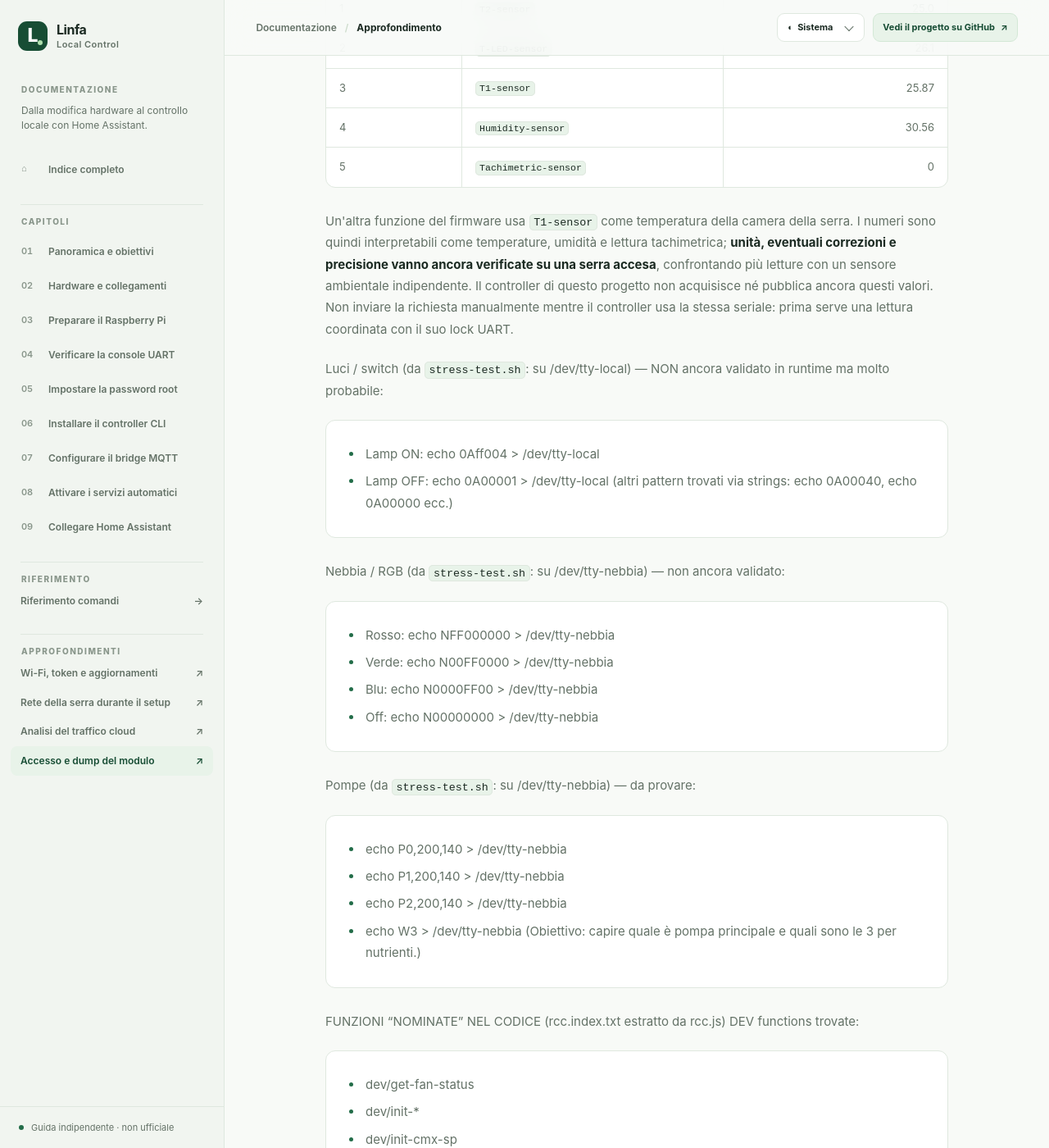
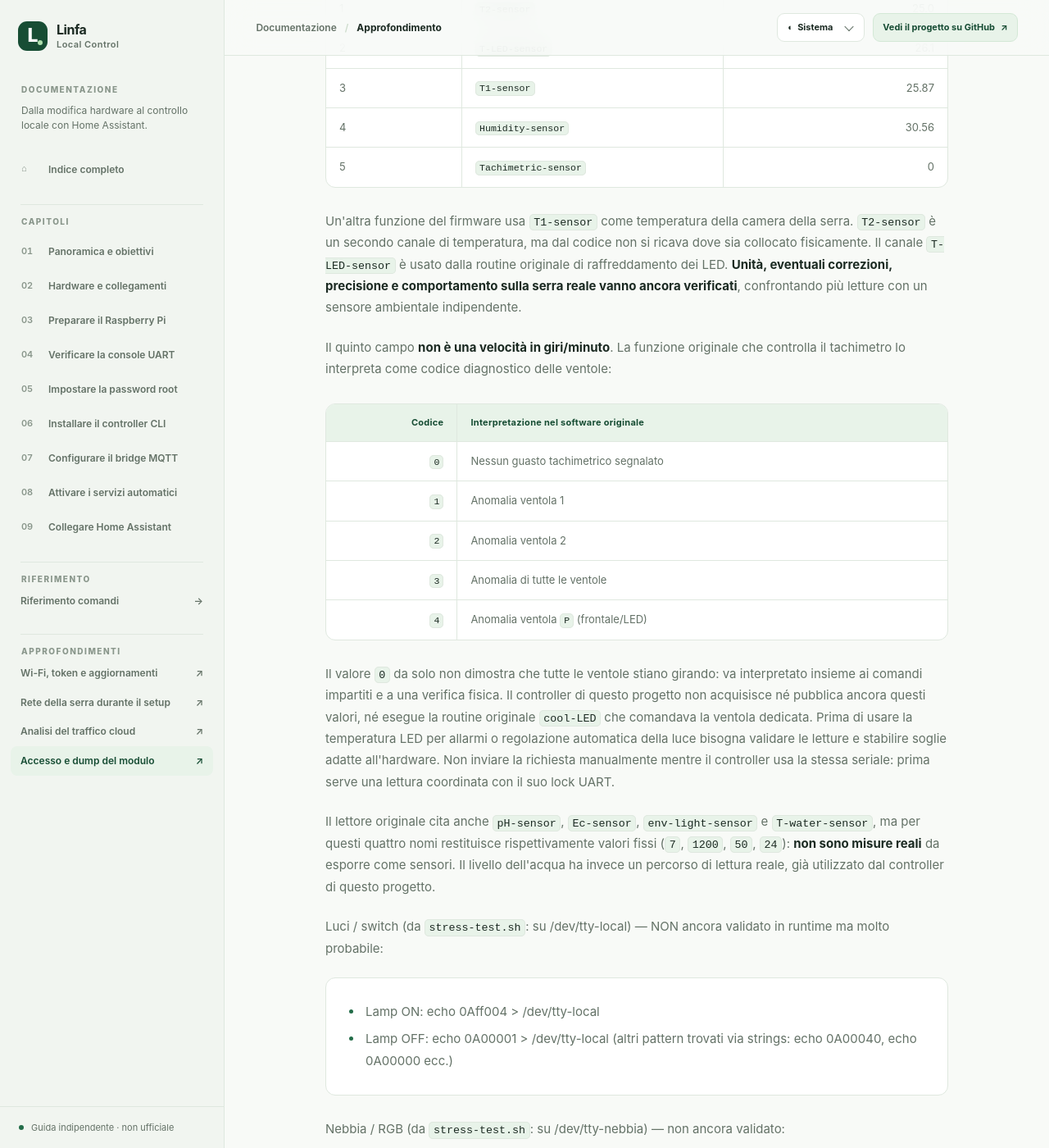
Before and after one commit to Interstellar0verdrive/Linfa-local-control, an MkDocs documentation site: the page built from docs/approfondimenti/accesso-e-dump.md, in a window 1280 px wide and 1400 px high, scrolled down 7901 px. Shown: the whole window at 82% size. Built offline with MkDocs 1.6.1, drawn with Linux system fonts in a browser that asks for light colours.

Commit message:
Clarify fan diagnostics and sensor limits in firmware notes

```diff
--- a/docs/approfondimenti/accesso-e-dump.md
+++ b/docs/approfondimenti/accesso-e-dump.md
@@ -221,13 +221,38 @@ le posizioni così:
 | 5 | `Tachimetric-sensor` | 0 |
 
 Un'altra funzione del firmware usa `T1-sensor` come temperatura della camera
-della serra. I numeri sono quindi interpretabili come temperature, umidità e
-lettura tachimetrica; **unità, eventuali correzioni e precisione vanno ancora
-verificate su una serra accesa**, confrontando più letture con un sensore
-ambientale indipendente. Il controller di questo progetto non acquisisce né
-pubblica ancora questi valori. Non inviare la richiesta manualmente mentre
-il controller usa la stessa seriale: prima serve una lettura coordinata con
-il suo lock UART.
+della serra. `T2-sensor` è un secondo canale di temperatura, ma dal codice non
+si ricava dove sia collocato fisicamente. Il canale `T-LED-sensor` è usato
+dalla routine originale di raffreddamento dei LED. **Unità, eventuali
+correzioni, precisione e comportamento sulla serra reale vanno ancora
+verificati**, confrontando più letture con un sensore ambientale indipendente.
+
+Il quinto campo **non è una velocità in giri/minuto**. La funzione originale
+che controlla il tachimetro lo interpreta come codice diagnostico delle
+ventole:
+
+| Codice | Interpretazione nel software originale |
+| ---: | --- |
+| `0` | Nessun guasto tachimetrico segnalato |
+| `1` | Anomalia ventola 1 |
+| `2` | Anomalia ventola 2 |
+| `3` | Anomalia di tutte le ventole |
+| `4` | Anomalia ventola `P` (frontale/LED) |
+
+Il valore `0` da solo non dimostra che tutte le ventole stiano girando: va
+interpretato insieme ai comandi impartiti e a una verifica fisica. Il
+controller di questo progetto non acquisisce né pubblica ancora questi
+valori, né esegue la routine originale `cool-LED` che comandava la ventola
+dedicata. Prima di usare la temperatura LED per allarmi o regolazione
+automatica della luce bisogna validare le letture e stabilire soglie adatte
+all'hardware. Non inviare la richiesta manualmente mentre il controller usa
+la stessa seriale: prima serve una lettura coordinata con il suo lock UART.
+
+Il lettore originale cita anche `pH-sensor`, `Ec-sensor`, `env-light-sensor` e
+`T-water-sensor`, ma per questi quattro nomi restituisce rispettivamente
+valori fissi (`7`, `1200`, `50`, `24`): **non sono misure reali** da esporre
+come sensori. Il livello dell'acqua ha invece un percorso di lettura reale,
+già utilizzato dal controller di questo progetto.
 
 Luci / switch (da `stress-test.sh`: su /dev/tty-local) — NON ancora validato in runtime ma molto probabile:
 
```
